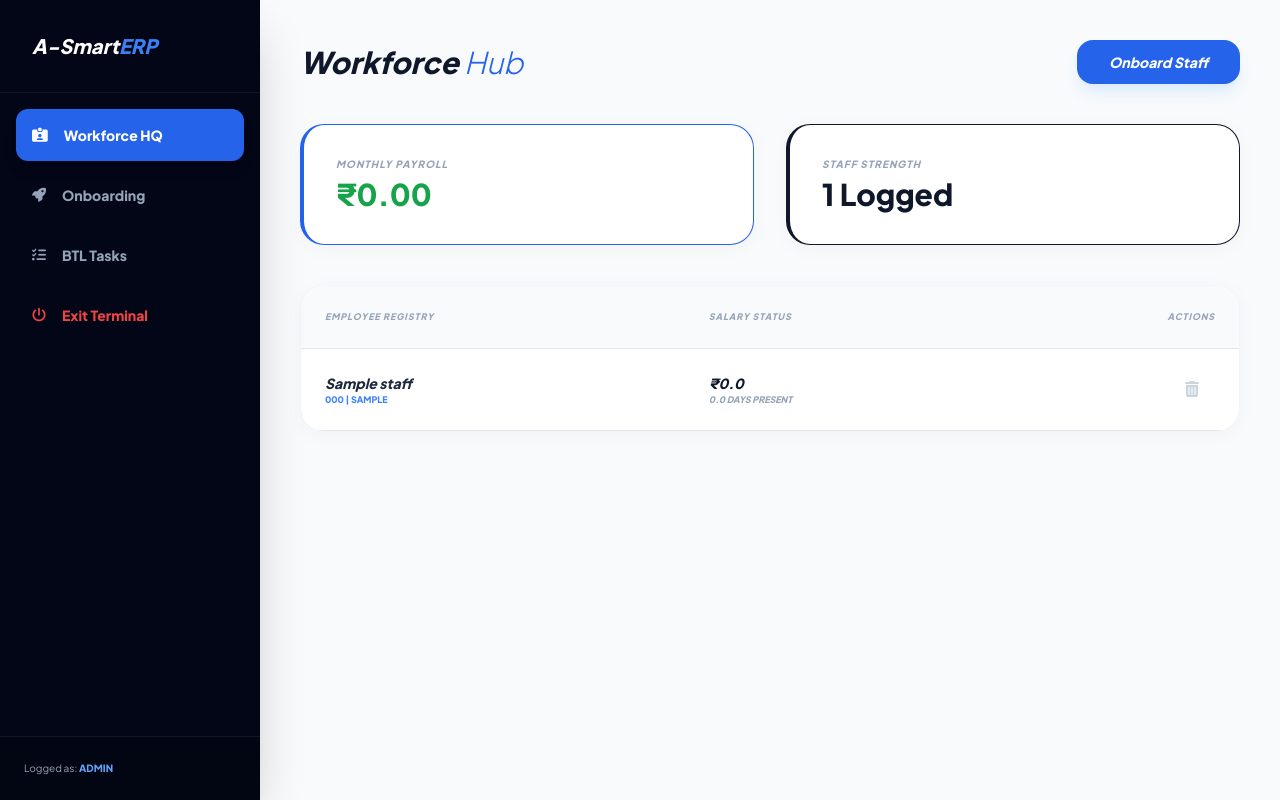
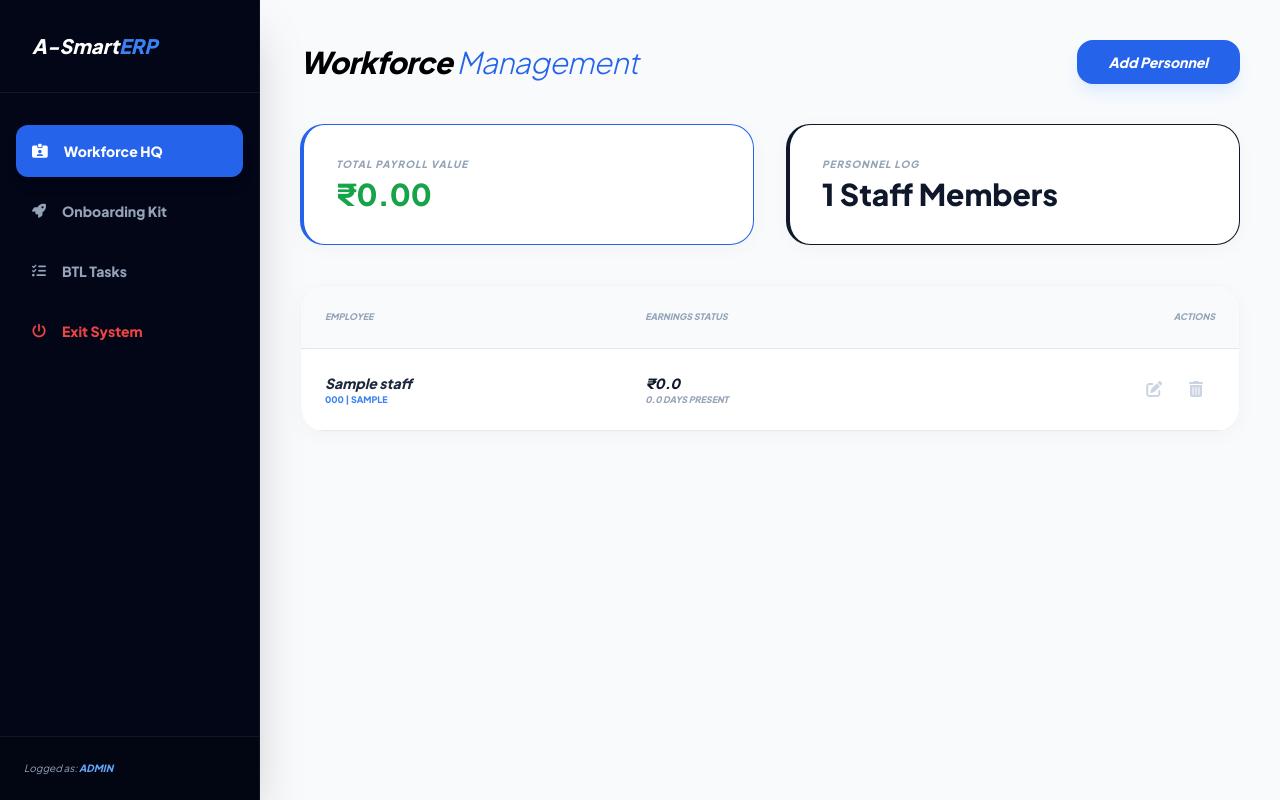
Before and after one commit to careatc1-pixel/A-SmartERP, a Flask app: page /hrm in a window 1280 px wide. Run offline with Flask 3, Linux system fonts and the light colour scheme; a user stored in the database is signed in; tables that the repository leaves empty hold one stand-in row (values such as "Sample post"); some libraries are stand-ins or nearby versions.

Commit message:
ERP Update

```diff
--- a/app.py
+++ b/app.py
@@ -6,7 +6,7 @@ from datetime import datetime
 
 app = Flask(__name__)
 
-# Connection String Fix
+# Neon Connection Fix
 DB_URL = "postgresql://neondb_owner:npg_h85KlFgYbsmE@ep-holy-breeze-amzy28jw-pooler.c-5.us-east-1.aws.neon.tech/neondb?sslmode=require"
 if DB_URL.startswith("postgres://"):
     DB_URL = DB_URL.replace("postgres://", "postgresql://", 1)
@@ -14,14 +14,14 @@ if DB_URL.startswith("postgres://"):
 app.config.update(
     SQLALCHEMY_DATABASE_URI=DB_URL,
     SQLALCHEMY_TRACK_MODIFICATIONS=False,
-    SECRET_KEY='ATC_ULTRA_FINAL_FIX'
+    SECRET_KEY='ATC_FINAL_FORCE_2026'
 )
 
 db = SQLAlchemy(app)
 login_manager = LoginManager(app)
 login_manager.login_view = 'login'
 
-# --- MODELS ---
+# --- CLEAN & SOLID MODELS ---
 class User(UserMixin, db.Model):
     id = db.Column(db.Integer, primary_key=True)
     username = db.Column(db.String(50), unique=True)
@@ -32,15 +32,17 @@ class Staff(db.Model):
     emp_code = db.Column(db.String(20), unique=True)
     name = db.Column(db.String(100))
     designation = db.Column(db.String(100))
-    salary = db.Column(db.Float)
+    salary = db.Column(db.Float, default=0.0)
     laptop_issued = db.Column(db.Boolean, default=False)
     id_card_issued = db.Column(db.Boolean, default=False)
+    aadhaar = db.Column(db.String(20))
+    bank_acc = db.Column(db.String(50))
 
 class Attendance(db.Model):
     id = db.Column(db.Integer, primary_key=True)
     staff_id = db.Column(db.Integer, db.ForeignKey('staff.id'))
     date = db.Column(db.Date, default=datetime.utcnow().date())
-    status = db.Column(db.String(20))
+    status = db.Column(db.String(20)) # Full Day, Half Day, Short Leave
 
 class Task(db.Model):
     id = db.Column(db.Integer, primary_key=True)
@@ -53,7 +55,7 @@ class Task(db.Model):
 def load_user(user_id):
     return User.query.get(int(user_id))
 
-# --- ROUTES ---
+# --- MASTER ROUTES ---
 @app.route('/')
 def index():
     return redirect(url_for('login'))
@@ -76,46 +78,38 @@ def logout():
 @login_required
 def hrm():
     if request.method == 'POST':
-        # Simple Add Logic
         last = Staff.query.order_by(Staff.id.desc()).first()
         code = "AC101" if not last else f"AC{int(last.emp_code.replace('AC', '')) + 1}"
         new_s = Staff(
             emp_code=code, name=request.form.get('name'),
             designation=request.form.get('designation'), salary=float(request.form.get('salary')),
+            aadhaar=request.form.get('aadhaar'), bank_acc=request.form.get('bank'),
             laptop_issued='laptop' in request.form, id_card_issued='id_card' in request.form
         )
         db.session.add(new_s); db.session.commit()
         return redirect(url_for('hrm'))
 
-    # Initialize Defaults to prevent crash
-    staff_data = []
+    # Safe data fetching with defaults
+    staff_list = Staff.query.all()
+    tasks_list = Task.query.all()
+    today = datetime.now()
+    days_in_month = calendar.monthrange(today.year, today.month)[1]
+
+    display_data = []
     total_payroll = 0.0
-    tasks_list = []
+    for s in staff_list:
+        full = Attendance.query.filter_by(staff_id=s.id, status='Full Day').count()
+        half = Attendance.query.filter_by(staff_id=s.id, status='Half Day').count()
+        payable = full + (half * 0.5)
+        earned = round((s.salary / days_in_month) * payable, 2)
+        total_payroll += earned
+        display_data.append({'info': s, 'earned': earned, 'payable': payable})
 
-    try:
-        all_staff = Staff.query.all()
-        tasks_list = Task.query.all()
-        today = datetime.now()
-        days_in_month = calendar.monthrange(today.year, today.month)[1]
-
-        for s in all_staff:
-            full = Attendance.query.filter_by(staff_id=s.id, status='Full Day').count()
-            half = Attendance.query.filter_by(staff_id=s.id, status='Half Day').count()
-            payable = full + (half * 0.5)
-            earned = round((s.salary / days_in_month) * payable, 2)
-            total_payroll += earned
-            staff_data.append({'info': s, 'earned': earned, 'payable': payable})
-    except Exception as e:
-        print(f"Error: {e}")
-
-    return render_template('hrm.html',
-                           staff=staff_data,
-                           total_payroll=total_payroll,
-                           tasks=tasks_list,
-                           name=current_user.username)
+    return render_template('hrm.html', staff=display_data, total_payroll=total_payroll, tasks=tasks_list, name=current_user.username)
 
 if __name__ == '__main__':
     with app.app_context():
+        # Dhyan dein: db.create_all() sirf naye tables banata hai, purane alter nahi karta.
         db.create_all()
         if not User.query.filter_by(username='admin').first():
             db.session.add(User(username='admin', password='password123'))
--- a/requirements.txt
+++ b/requirements.txt
@@ -2,5 +2,3 @@ Flask
 Flask-SQLAlchemy
 Flask-Login
 psycopg2-binary
-reportlab
-Pillow
--- a/templates/hrm.html
+++ b/templates/hrm.html
@@ -11,62 +11,62 @@
     <style>
         @import url('https://fonts.googleapis.com/css2?family=Plus+Jakarta+Sans:wght@300;400;600;800&display=swap');
         body { font-family: 'Plus Jakarta Sans', sans-serif; background: #f8fafc; margin: 0; }
-        .sidebar { background: #020617; width: 260px; height: 100vh; position: fixed; }
+        .sidebar { background: #020617; width: 260px; height: 100vh; position: fixed; border-right: 1px solid rgba(255,255,255,0.05); }
         .content { margin-left: 260px; padding: 40px; }
         .glass { background: white; border-radius: 1.5rem; border: 1px solid #f1f5f9; box-shadow: 0 4px 20px rgba(0,0,0,0.03); }
         [x-cloak] { display: none !important; }
+        @media (max-width: 1024px) { .sidebar { width: 70px; } .content { margin-left: 70px; } .st { display: none; } }
     </style>
 </head>
 <body x-data="{ tab: 'workforce', modal: false }">
 
     <aside class="sidebar text-slate-400 flex flex-col shadow-2xl z-50">
         <div class="p-8 border-b border-slate-800/50">
-            <h1 class="text-xl font-black italic text-white">A-Smart<span class="text-blue-500">ERP</span></h1>
+            <h1 class="text-xl font-black italic text-white st">A-Smart<span class="text-blue-500">ERP</span></h1>
         </div>
-        <nav class="flex-grow p-4 space-y-2">
+        <nav class="flex-grow p-4 space-y-2 mt-4">
             <button @click="tab = 'workforce'" :class="tab == 'workforce' ? 'bg-blue-600 text-white shadow-lg' : ''" class="w-full flex items-center gap-4 p-4 rounded-xl font-bold text-sm transition-all">
-                <i class="fas fa-id-card-alt"></i> Workforce HQ
+                <i class="fas fa-id-card-alt"></i> <span class="st">Workforce HQ</span>
             </button>
             <button @click="tab = 'onboarding'" :class="tab == 'onboarding' ? 'bg-blue-600 text-white shadow-lg' : ''" class="w-full flex items-center gap-4 p-4 rounded-xl font-bold text-sm transition-all">
-                <i class="fas fa-rocket"></i> Onboarding
+                <i class="fas fa-rocket"></i> <span class="st">Onboarding Kit</span>
             </button>
             <button @click="tab = 'tasks'" :class="tab == 'tasks' ? 'bg-blue-600 text-white shadow-lg' : ''" class="w-full flex items-center gap-4 p-4 rounded-xl font-bold text-sm transition-all">
-                <i class="fas fa-tasks"></i> BTL Tasks
+                <i class="fas fa-tasks"></i> <span class="st">BTL Tasks</span>
             </button>
-            <a href="/logout" class="flex items-center gap-4 p-4 text-red-500 mt-10 font-bold text-sm">
-                <i class="fas fa-power-off"></i> Exit Terminal
+            <a href="/logout" class="flex items-center gap-4 p-4 text-red-500 mt-10 font-bold text-sm hover:bg-red-500/10 rounded-xl transition-all">
+                <i class="fas fa-power-off"></i> <span class="st">Exit System</span>
             </a>
         </nav>
         <div class="p-6 bg-black/20 text-[10px] border-t border-slate-800/50">
-            Logged as: <span class="text-blue-400 font-bold uppercase">{{ name }}</span>
+            <p class="st italic">Logged as: <span class="text-blue-400 font-bold uppercase">{{ name }}</span></p>
         </div>
     </aside>
 
     <main class="content">
         <div x-show="tab == 'workforce'" class="animate__animated animate__fadeIn">
             <header class="flex justify-between items-center mb-10">
-                <h2 class="text-3xl font-black italic text-slate-900">Workforce <span class="text-blue-600 italic font-light">Hub</span></h2>
-                <button @click="modal = true" class="bg-blue-600 text-white px-8 py-3 rounded-2xl font-bold text-sm italic shadow-lg shadow-blue-100 transition-all hover:scale-105">Onboard Staff</button>
+                <h2 class="text-3xl font-black italic tracking-tight">Workforce <span class="text-blue-600 italic font-light">Management</span></h2>
+                <button @click="modal = true" class="bg-blue-600 text-white px-8 py-3 rounded-2xl font-bold text-sm italic shadow-lg shadow-blue-100 hover:scale-105 transition-all">Add Personnel</button>
             </header>
 
             <div class="grid grid-cols-1 md:grid-cols-2 gap-8 mb-10">
                 <div class="glass p-8 border-l-4 border-blue-600">
-                    <p class="text-[10px] font-bold text-slate-400 uppercase tracking-widest mb-1 italic">Monthly Payroll</p>
-                    <h3 class="text-3xl font-black text-green-600">₹{{ "{:,.2f}".format(total_payroll if total_payroll else 0) }}</h3>
+                    <p class="text-[10px] font-bold text-slate-400 uppercase tracking-widest mb-1 italic">Total Payroll Value</p>
+                    <h3 class="text-3xl font-black text-green-600">₹{{ "{:,.2f}".format(total_payroll) }}</h3>
                 </div>
                 <div class="glass p-8 border-l-4 border-slate-900">
-                    <p class="text-[10px] font-bold text-slate-400 uppercase tracking-widest mb-1 italic">Staff Strength</p>
-                    <h3 class="text-3xl font-black text-slate-900">{{ staff|length if staff else 0 }} Logged</h3>
+                    <p class="text-[10px] font-bold text-slate-400 uppercase tracking-widest mb-1 italic">Personnel Log</p>
+                    <h3 class="text-3xl font-black text-slate-900">{{ staff|length }} Staff Members</h3>
                 </div>
             </div>
 
             <div class="glass overflow-hidden">
                 <table class="w-full text-left">
-                    <thead class="bg-slate-50 text-slate-400 text-[9px] font-bold uppercase italic tracking-widest border-b">
-                        <tr><th class="p-6">Employee Registry</th><th class="p-6">Salary Status</th><th class="p-6 text-right">Actions</th></tr>
+                    <thead class="bg-slate-50 text-slate-400 text-[9px] font-bold uppercase italic border-b">
+                        <tr><th class="p-6">Employee</th><th class="p-6">Earnings Status</th><th class="p-6 text-right">Actions</th></tr>
                     </thead>
                     <tbody>
-                        {% if staff %}
                         {% for s in staff %}
                         <tr class="hover:bg-slate-50 transition border-b group">
                             <td class="p-6">
@@ -75,58 +75,74 @@
                             </td>
                             <td class="p-6">
                                 <p class="font-black text-slate-900 text-sm italic">₹{{ s.earned }}</p>
-                                    <p class="text-[9px] font-bold text-slate-400 italic uppercase">{{ s.payable }} Days Present</p>
+                                <p class="text-[9px] font-bold text-slate-400 uppercase italic">{{ s.payable }} Days Present</p>
                             </td>
                             <td class="p-6 text-right">
-                                    <a href="/delete-staff/{{ s.info.id }}" class="text-slate-300 hover:text-red-500 px-4 transition-all"><i class="fas fa-trash-alt"></i></a>
+                                <button class="text-slate-300 hover:text-blue-500 px-3"><i class="fas fa-edit"></i></button>
+                                <a href="/delete-staff/{{ s.info.id }}" class="text-slate-300 hover:text-red-500 px-3"><i class="fas fa-trash-alt"></i></a>
                             </td>
                         </tr>
                         {% endfor %}
-                        {% else %}
-                            <tr><td colspan="3" class="p-20 text-center text-slate-300 font-bold italic">No active personnel found.</td></tr>
-                        {% endif %}
                     </tbody>
                 </table>
             </div>
         </div>
 
         <div x-show="tab == 'onboarding'" x-cloak class="animate__animated animate__fadeIn">
-            <h2 class="text-3xl font-black italic mb-10 text-slate-900">Joining <span class="text-blue-600 italic font-light">Kit</span></h2>
+            <h2 class="text-3xl font-black italic mb-10">Asset & <span class="text-blue-600 italic font-light">Onboarding Tracker</span></h2>
             <div class="grid grid-cols-1 md:grid-cols-2 lg:grid-cols-3 gap-6">
-                {% if staff %}
                 {% for s in staff %}
-                    <div class="glass p-6 group hover:border-blue-200 transition-all">
-                        <h4 class="font-black italic text-slate-800 mb-4 border-b pb-2">{{ s.info.name }}</h4>
+                <div class="glass p-6 border-t-2 border-blue-500">
+                    <h4 class="font-black italic text-slate-800 mb-4 border-b pb-2 tracking-tight">{{ s.info.name }}</h4>
                     <div class="space-y-4">
-                            <div class="flex justify-between items-center p-3 bg-slate-50 rounded-xl text-[10px] font-bold uppercase italic">
-                                <span>Laptop Assets</span>
+                        <div class="flex justify-between items-center p-3 bg-slate-50 rounded-xl">
+                            <span class="text-[10px] font-bold text-slate-500 uppercase italic">Laptop Status</span>
                             <i class="fas {{ 'fa-check-circle text-green-500' if s.info.laptop_issued else 'fa-times-circle text-slate-300' }}"></i>
                         </div>
-                            <div class="flex justify-between items-center p-3 bg-slate-50 rounded-xl text-[10px] font-bold uppercase italic">
-                                <span>Official ID Card</span>
+                        <div class="flex justify-between items-center p-3 bg-slate-50 rounded-xl">
+                            <span class="text-[10px] font-bold text-slate-500 uppercase italic">Official ID Card</span>
                             <i class="fas {{ 'fa-check-circle text-green-500' if s.info.id_card_issued else 'fa-times-circle text-slate-300' }}"></i>
                         </div>
+                        <div class="text-[9px] font-bold text-slate-400 uppercase mt-4">Aadhaar: {{ s.info.aadhaar if s.info.aadhaar else 'Pending' }}</div>
                     </div>
                 </div>
                 {% endfor %}
-                {% endif %}
+            </div>
+        </div>
+
+        <div x-show="tab == 'tasks'" x-cloak class="animate__animated animate__fadeIn">
+            <h2 class="text-3xl font-black italic mb-10 text-slate-900">Task <span class="text-blue-600 italic font-light">Terminal</span></h2>
+            <div class="grid grid-cols-1 md:grid-cols-3 gap-6">
+                {% for t in tasks %}
+                <div class="glass p-6 {{ 'border-t-4 border-red-500 shadow-red-50' if t.priority == 'High' else 'border-t-4 border-slate-300' }}">
+                    <p class="text-[8px] font-bold uppercase tracking-widest text-slate-400 mb-2 italic">{{ t.priority }} Priority</p>
+                    <h5 class="font-bold italic text-slate-800 mb-4">{{ t.title }}</h5>
+                    <div class="flex justify-between items-center border-t pt-4">
+                        <span class="text-[9px] font-black uppercase text-blue-500 bg-blue-50 px-2 py-1 rounded-md">{{ t.status }}</span>
+                        <i class="fas fa-camera text-slate-300"></i>
+                    </div>
+                </div>
+                {% endfor %}
             </div>
         </div>
     </main>
 
     <div x-show="modal" x-cloak class="fixed inset-0 z-[100] flex justify-end">
         <div @click="modal = false" class="absolute inset-0 bg-slate-900/40 backdrop-blur-sm"></div>
-        <div class="relative w-full max-w-sm bg-white h-full shadow-2xl p-10 animate__animated animate__slideInRight">
-            <h3 class="text-3xl font-black italic mb-8 border-b pb-4">Digital <span class="text-blue-600">Entry</span></h3>
+        <div class="relative w-full max-w-sm bg-white h-full shadow-2xl p-10 animate__animated animate__slideInRight overflow-y-auto">
+            <h3 class="text-3xl font-black italic mb-8 border-b pb-4 italic">Digital <span class="text-blue-600">Onboarding</span></h3>
             <form method="POST" class="space-y-6">
-                <input type="text" name="name" placeholder="Full Name" required class="w-full bg-slate-50 p-4 rounded-xl outline-none font-bold italic border focus:border-blue-500">
-                <input type="text" name="designation" placeholder="Work Role" required class="w-full bg-slate-50 p-4 rounded-xl outline-none font-bold italic border focus:border-blue-500">
-                <input type="number" name="salary" placeholder="Monthly CTC (₹)" required class="w-full bg-slate-50 p-4 rounded-xl outline-none font-bold italic border focus:border-blue-500">
+                <input type="text" name="name" placeholder="Full Name" required class="w-full bg-slate-50 p-4 rounded-xl outline-none font-bold italic border focus:border-blue-500 transition-all">
+                <input type="text" name="designation" placeholder="Designation" required class="w-full bg-slate-50 p-4 rounded-xl outline-none font-bold italic border focus:border-blue-500 transition-all">
+                <input type="number" name="salary" placeholder="Monthly Salary (₹)" required class="w-full bg-slate-50 p-4 rounded-xl outline-none font-bold italic border focus:border-blue-500 transition-all">
+                <input type="text" name="aadhaar" placeholder="Aadhaar No." class="w-full bg-slate-50 p-4 rounded-xl outline-none font-bold italic border focus:border-blue-500 transition-all">
+                <input type="text" name="bank" placeholder="Bank Account No." class="w-full bg-slate-50 p-4 rounded-xl outline-none font-bold italic border focus:border-blue-500 transition-all">
                 <div class="p-4 bg-slate-50 rounded-2xl space-y-3">
-                    <label class="flex items-center gap-3 text-[10px] font-bold text-slate-600 italic cursor-pointer"><input type="checkbox" name="laptop"> Laptop Issued</label>
-                    <label class="flex items-center gap-3 text-[10px] font-bold text-slate-600 italic cursor-pointer"><input type="checkbox" name="id_card"> ID Card Provided</label>
+                    <p class="text-[9px] font-bold text-slate-400 uppercase tracking-widest mb-2 italic">Kit Inventory</p>
+                    <label class="flex items-center gap-3 text-[10px] font-bold text-slate-600 italic cursor-pointer"><input type="checkbox" name="laptop" class="w-4 h-4 rounded"> Laptop Issued</label>
+                    <label class="flex items-center gap-3 text-[10px] font-bold text-slate-600 italic cursor-pointer"><input type="checkbox" name="id_card" class="w-4 h-4 rounded"> ID Card Generated</label>
                 </div>
-                <button type="submit" class="w-full bg-blue-600 text-white p-5 rounded-2xl font-bold uppercase italic tracking-widest shadow-xl shadow-blue-200">Sync to Cloud</button>
+                <button type="submit" class="w-full bg-blue-600 text-white p-5 rounded-2xl font-bold uppercase italic tracking-widest shadow-xl shadow-blue-200 hover:bg-blue-700 transition-all">Initialize Enrollment</button>
             </form>
         </div>
     </div>
```
Also changed, not shown: vercel.json. Lines whose indentation alone changed are shown as unchanged.
